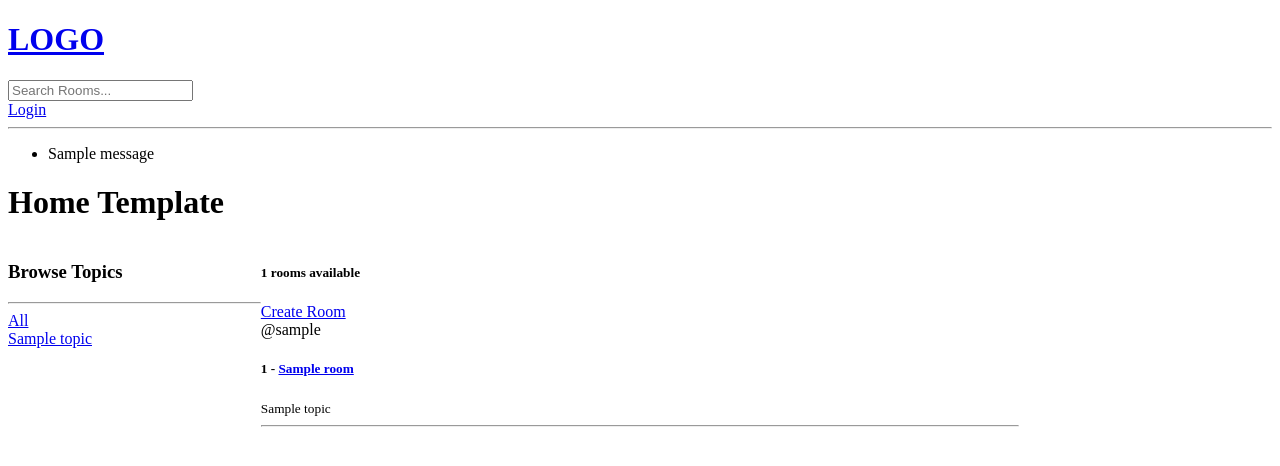
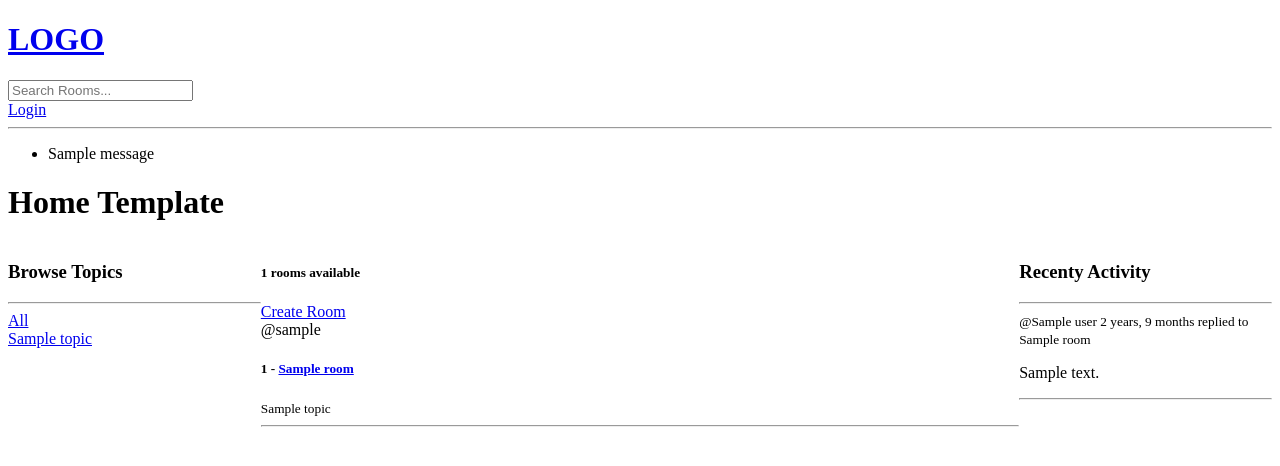
Before and after one commit to sheng19/StudyBud, a Django app: template base/templates/base/home.html in a window 1280 px wide. Shown: the top 466 px of the page. Run offline with Django 4.2, Linux system fonts and the light colour scheme; the template is opened without the code that fills it: most values are stand-ins (such as "Sample title", 1, 10 or a date in 2020); one stand-in notice (Sample message) is shown.

Commit message:
add activity and split home into three components

```diff
--- a/base/models.py
+++ b/base/models.py
@@ -33,5 +33,8 @@ class Message(models.Model):
     updated = models.DateField(auto_now=True)
     created = models.DateField(auto_now_add=True)
 
+    class Meta:
+        ordering = ['-updated', '-user']
+
     def __str__(self):
         return self.body[:50]
--- /dev/null
+++ b/base/templates/base/activity_component.html
@@ -0,0 +1,16 @@
+<h3>Recenty Activity</h3>
+<hr />
+
+{% for message in room_messages %}
+<div>
+    <small>@{{message.user}} {{message.created|timesince}} </small>
+    <small>replied to {{message.room}}</small>
+
+    <p>{{message}}</p>
+    {% if request.user == message.user %}
+    <a href="{% url 'delete_message' message.id %}">Delete</a>
+    {% endif %}
+    <hr>
+</div>
+
+{% endfor %}
--- /dev/null
+++ b/base/templates/base/feed_component.html
@@ -0,0 +1,14 @@
+{% for room in rooms%}
+<div>
+    {% if request.user == room.host %}
+    <a href="{% url 'update_room' room.id %}">Edit</a>
+    <a href="{% url 'delete_room' room.id %}">Delete</a>
+    {% endif %}
+    <span>@{{room.host.username}}</span>
+    <h5>
+        {{room.id}} - <a href="{% url 'room' room.id%}"> {{room.name}}</a>
+    </h5>
+    <small>{{room.topic.name}}</small>
+    <hr />
+</div>
+{% endfor %}
--- a/base/templates/base/home.html
+++ b/base/templates/base/home.html
@@ -11,36 +11,18 @@
 
 <div class="home-container">
     <div>
-        <h3>Browse Topics</h3>
-        <hr />
+        {% include 'base/topics_component.html' %}
+    </div>
 
-        <div>
-            <a href="{% url 'home' %}">All</a>
-        </div>
-
-        {% for topic in topics %}
-        <div>
-            <a href="{% url 'home' %}?q={{topic.name}}">{{topic.name}}</a>
-        </div>
-        {% endfor %}
-    </div>
     <div>
         <h5>{{room_count}} rooms available</h5>
         <a href="{% url 'create_room' %}">Create Room</a>
-        {% for room in rooms%}
-        <div>
-            {% if request.user == room.host %}
-            <a href="{% url 'update_room' room.id %}">Edit</a>
-            <a href="{% url 'delete_room' room.id %}">Delete</a>
-            {% endif %}
-            <span>@{{room.host.username}}</span>
-            <h5>
-                {{room.id}} - <a href="{% url 'room' room.id%}"> {{room.name}}</a>
-            </h5>
-            <small>{{room.topic.name}}</small>
-            <hr />
-        </div>
-        {% endfor %}
+        {% include 'base/feed_component.html' %}
+
+    </div>
+
+    <div>
+        {% include 'base/activity_component.html' %}
     </div>
 </div>
 
--- /dev/null
+++ b/base/templates/base/topics_component.html
@@ -0,0 +1,12 @@
+<h3>Browse Topics</h3>
+<hr />
+
+<div>
+    <a href="{% url 'home' %}">All</a>
+</div>
+
+{% for topic in topics %}
+<div>
+    <a href="{% url 'home' %}?q={{topic.name}}">{{topic.name}}</a>
+</div>
+{% endfor %}
--- a/base/views.py
+++ b/base/views.py
@@ -70,7 +70,8 @@ def home(request):
     )
     topics = Topic.objects.all()
     room_count = rooms.count()
-    context = {'rooms': rooms, 'topics': topics, 'room_count': room_count}
+    room_messages = Message.objects.filter(Q(room__name__icontains=q))
+    context = {'rooms': rooms, 'topics': topics, 'room_count': room_count, 'room_messages': room_messages}
     return render(request, 'base/home.html', context)
 
 
```
